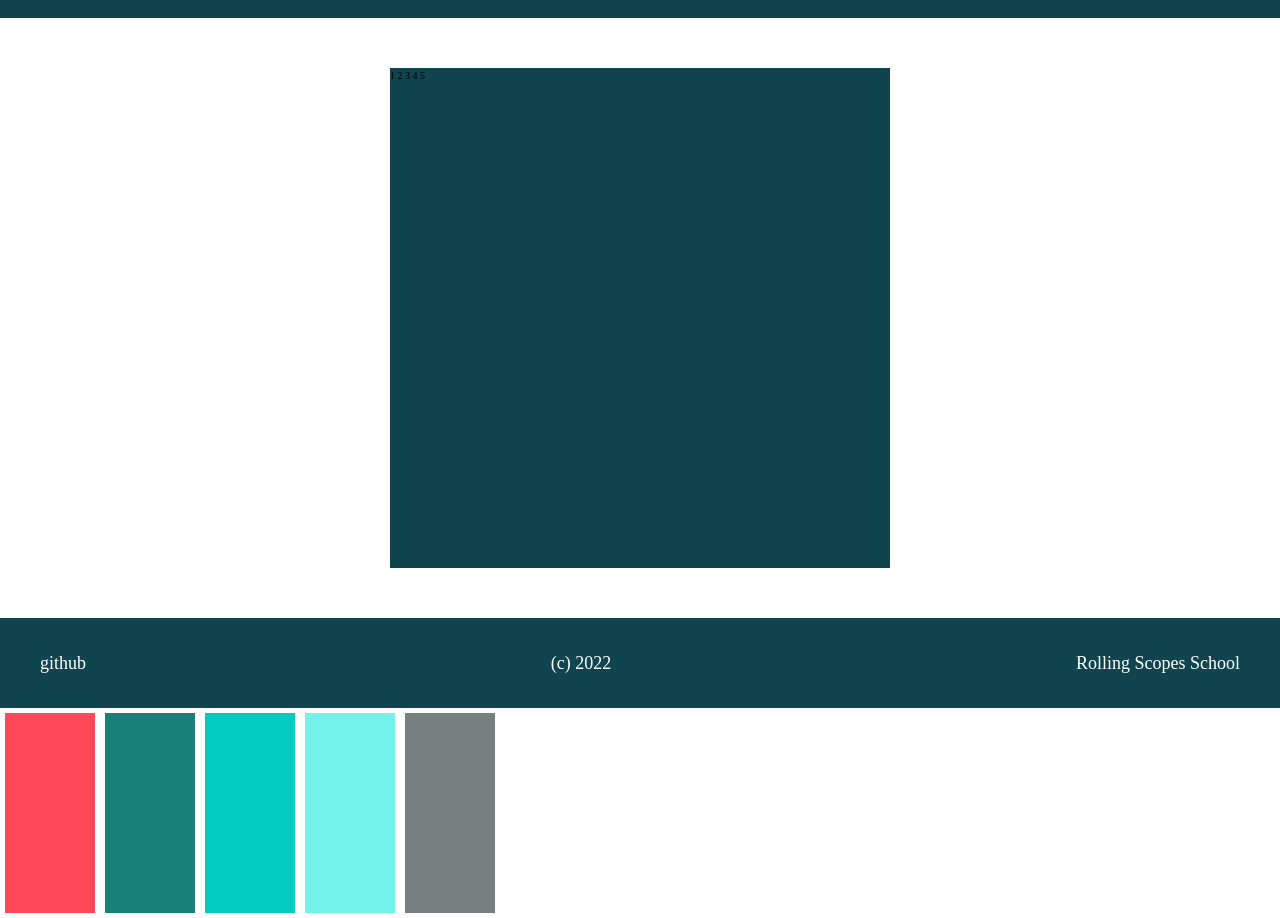
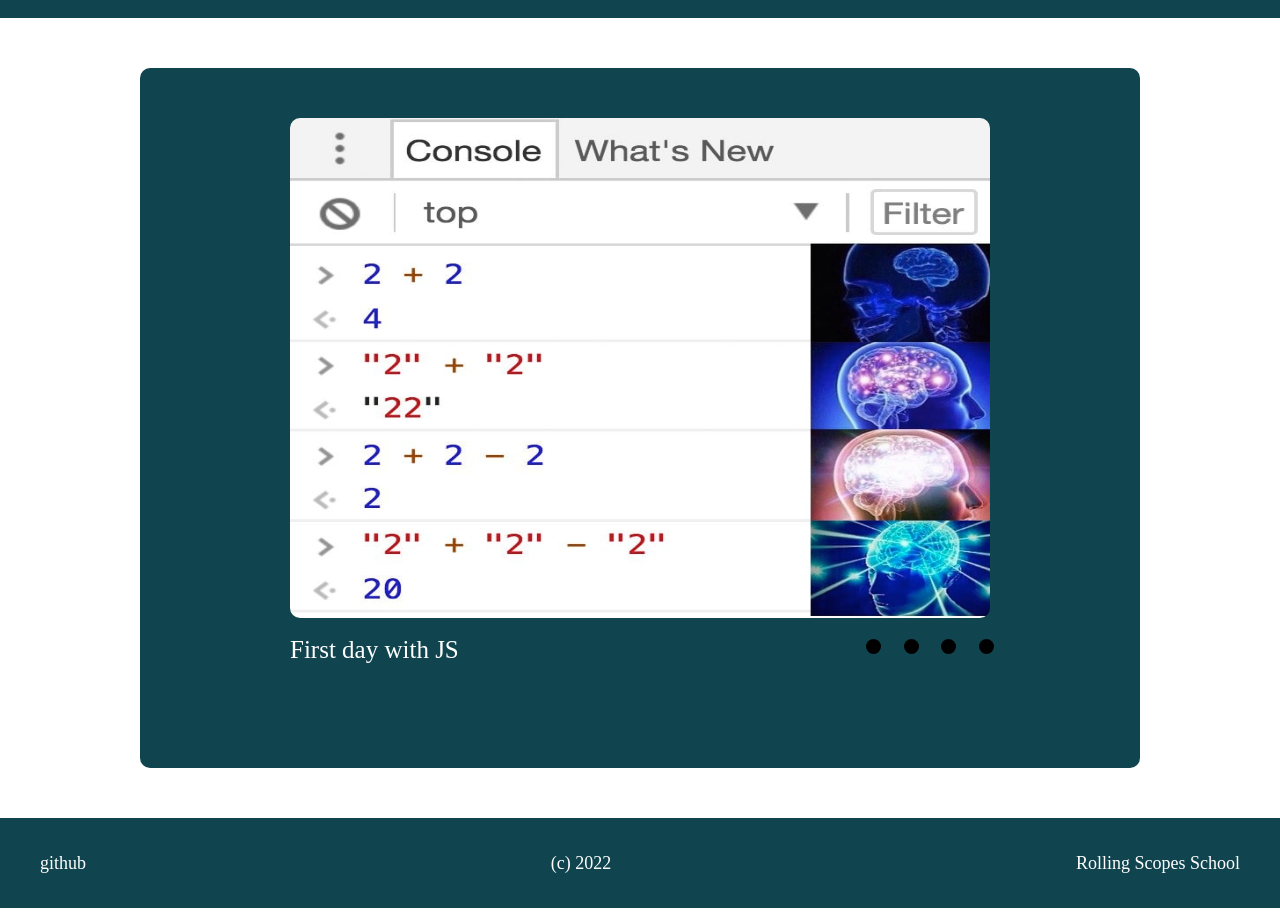
Before and after one commit to solomonya/cssMemSlider, a plain HTML site: page cssMemSlider/index.html in a window 1280 px wide. Shown: the part 72-990 px from the top of the page. Drawn offline with Linux system fonts and the light colour scheme.

Commit message:
feat: finished slider (Sat, 14-05-22 20:42)

```diff
--- a/cssMemSlider/index.html
+++ b/cssMemSlider/index.html
@@ -18,34 +18,36 @@
       <main class="main">
         <div class="container main__content">
           <div class="mem-slider">
-            <div class="controls-and-text">
-              <div class="text-wrapper">
-                <div class="text">
-                  <span class="text__content _content-1">1</span>
-                  <span class="text__content _content-1">2</span>
-                  <span class="text__content _content-1">3</span>
-                  <span class="text__content _content-1">4</span>
-                  <span class="text__content _content-1">5</span>
+            <div class="slider">
+              <div class="slides">
+                <div id="slides__1" class="slide">
+                  <img
+                    class="slide__img"
+                    src="./assets/img/mem1.jpg"
+                    alt="JS mem"
+                  />
+                  <p class="slide__text">First day with JS</p>
                 </div>
-                <div class="controls">
-                  <span class="controls__circle"></span>
-                  <span class="controls__circle"></span>
-                  <span class="controls__circle"></span>
+                <div id="slides__2" class="slide">
+                  <p class="slide__text">Очень смешной мем 2</p>
                 </div>
+                <div id="slides__3" class="slide">
+                  <p class="slide__text">Очень смешной мем 3</p>
+                </div>
+                <div id="slides__4" class="slide">
+                  <p class="slide__text">Очень смешной мем 4</p>
+                </div>
+              </div>
+              <div class="slider__nav">
+                <a class="slider__navlink" href="#slides__1"></a>
+                <a class="slider__navlink" href="#slides__2"></a>
+                <a class="slider__navlink" href="#slides__3"></a>
+                <a class="slider__navlink" href="#slides__4"></a>
               </div>
             </div>
           </div>
         </div>
       </main>
-      <div class="carousel-wrapper">
-        <div class="carousel">
-          <div class="img img_1"></div>
-          <div class="img img_2"></div>
-          <div class="img img_3"></div>
-          <div class="img img_4"></div>
-          <div class="img img_5"></div>
-        </div>
-      </div>
       <footer class="footer">
         <div class="container footer__content">
           <a
--- a/cssMemSlider/styles/style.css
+++ b/cssMemSlider/styles/style.css
@@ -50,41 +50,79 @@ html {
 }
 
 .mem-slider {
-  width: 500px;
-  height: 500px;
+  width: 1000px;
+  height: 700px;
   background-color: #10454f;
+  display: flex;
+  flex-direction: column;
+  gap: 20px;
+  border-radius: 10px;
 }
 
-.carousel-wrapper {
-  width: 500px;
-  overflow: hidden;
+.slider {
+  width: 100%;
+  height: 600px;
+  text-align: center;
+  border-radius: 10px;
+  position: relative;
+  border-radius: 10px;
 }
 
-.carousel {
+.slides {
   display: flex;
+  overflow-x: hidden;
   position: relative;
+  scroll-behavior: smooth;
+  border-radius: 10px;
 }
 
-.img {
-  width: 500px;
-  height: 200px;
-  margin: 5px;
+.slide {
+  display: flex;
+  justify-content: center;
+  align-items: center;
+  flex-direction: column;
+  flex-shrink: 0;
+  width: 100%;
+  height: 600px;
+  margin-right: 0px;
+  transform-origin: center center;
+  transform: scale(1);
+  scroll-snap-align: center;
+  position: relative;
+  border-radius: 10px;
 }
 
-.img_1 {
-  background-color: #ff4858;
+.slide__img {
+  width: 700px;
+  height: 500px;
+  border-radius: 10px;
 }
-.img_2 {
-  background-color: #1b7f79;
+
+.slide__text {
+  color: #fff;
+  font-size: 2.5rem;
+  position: absolute;
+  bottom: 0px;
+  left: 150px;
+  text-align: left;
 }
-.img_3 {
-  background-color: #00ccc0;
+
+.slider__nav {
+  box-sizing: border-box;
+  width: 200px;
+  text-align: center;
+  position: absolute;
+  bottom: 10px;
+  right: 110px;
 }
-.img_4 {
-  background-color: #72f2eb;
-}
-.img_5 {
-  background-color: #747f7f;
+
+.slider__navlink {
+  display: inline-block;
+  height: 15px;
+  width: 15px;
+  border-radius: 50%;
+  background-color: black;
+  margin: 0 10px 0 10px;
 }
 
 .footer {
```
Also changed, not shown: cssMemSlider/assets/img/mem1.jpg (added).
